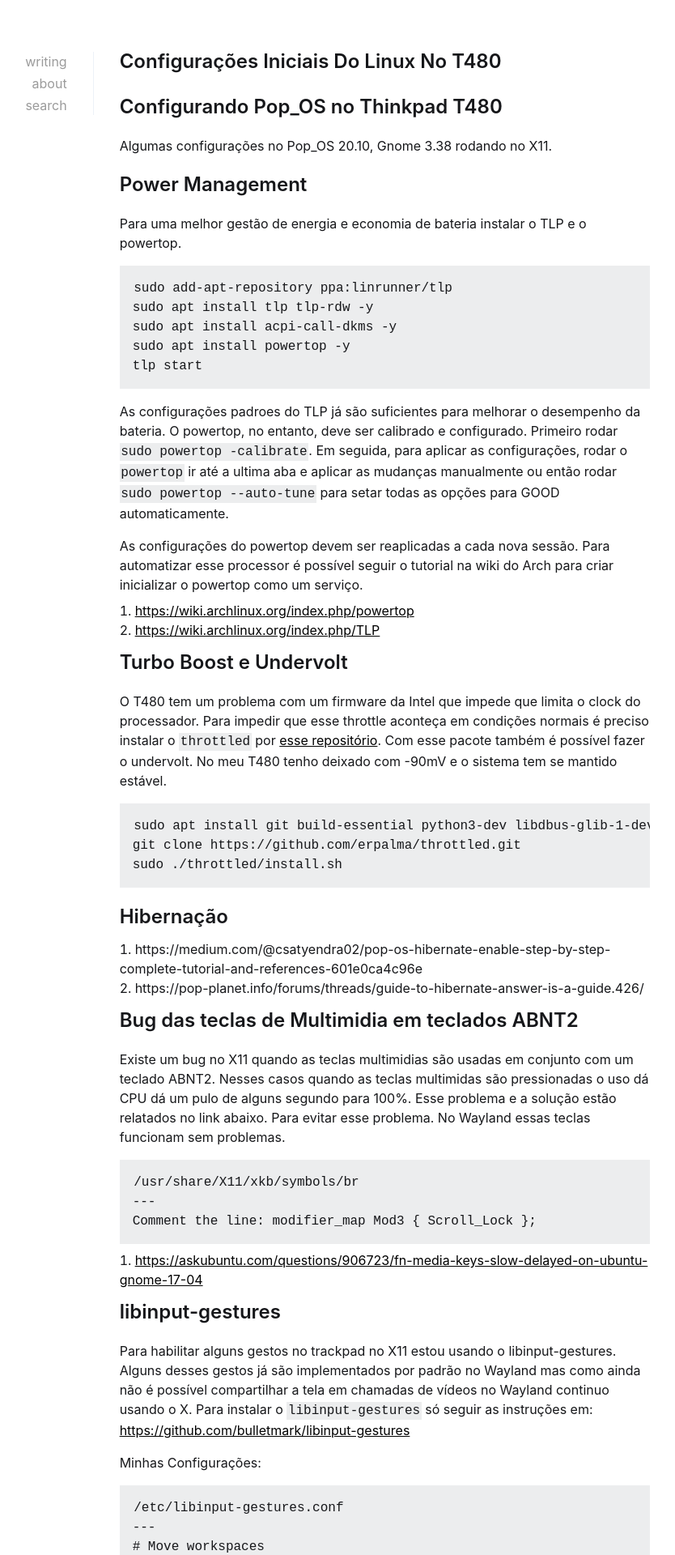
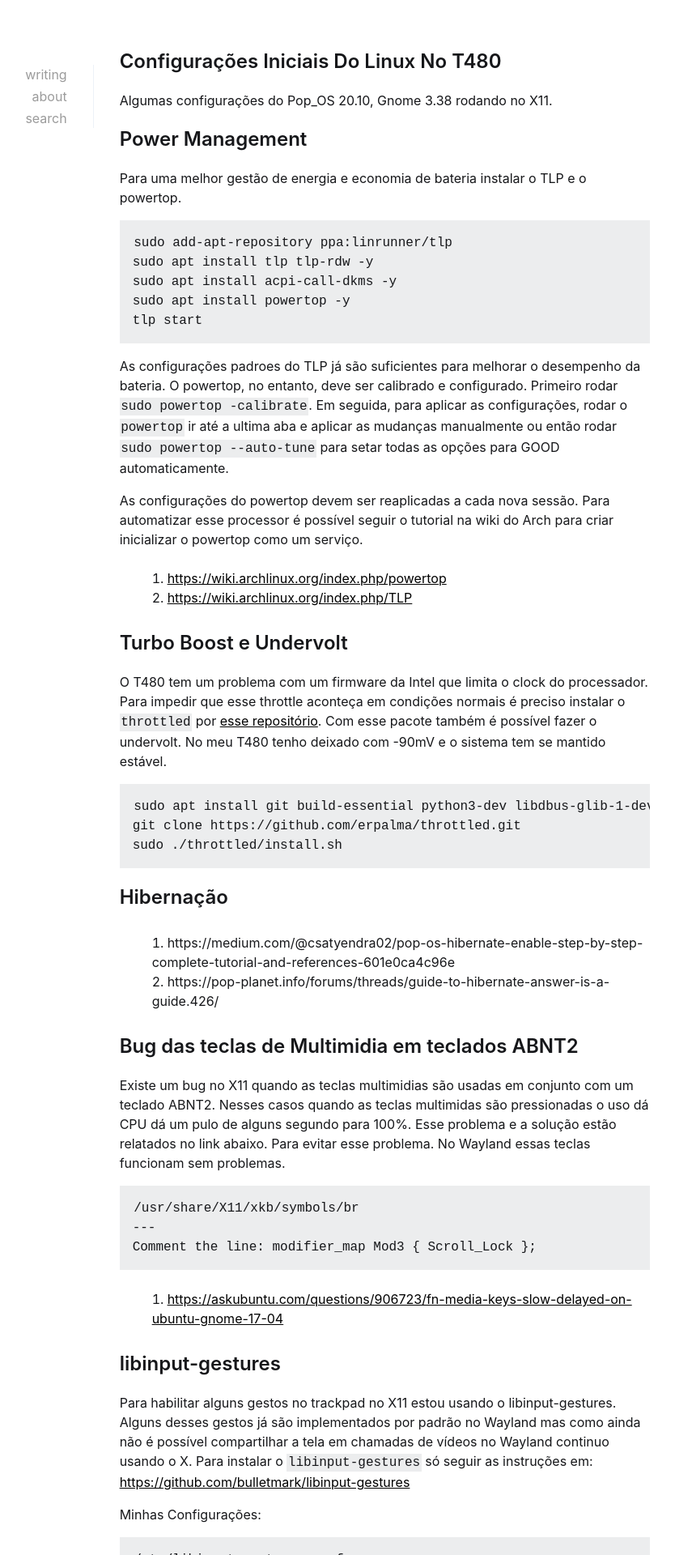
Before and after one commit to jtsilverio/jtsilverio.github.io, a Jekyll site: the page built from _posts/2021-04-02-Configurações-iniciais-do-Linux-no-T480.md, in a window 1280 px wide. Shown: the top 1920 px of the page at 81% size, without its empty margins (245-1079 px from the left). Built offline with Jekyll 4.4.1, drawn with Linux system fonts in a browser that asks for light colours.

Commit message:
css changes

````diff
--- a/_posts/2021-04-02-Configurações-iniciais-do-Linux-no-T480.md
+++ b/_posts/2021-04-02-Configurações-iniciais-do-Linux-no-T480.md
@@ -1,6 +1,4 @@
-# Configurando Pop_OS no Thinkpad T480
-
-Algumas configurações no Pop_OS 20.10, Gnome 3.38 rodando no X11.
+Algumas configurações do Pop_OS 20.10, Gnome 3.38 rodando no X11.
 
 ## Power Management
 Para uma melhor gestão de energia e economia de bateria instalar o TLP e o powertop.
@@ -22,7 +20,7 @@
 
 ## Turbo Boost e Undervolt
 
-O T480 tem um problema com um firmware da Intel que impede que limita o clock do processador. Para impedir que esse throttle aconteça em condições normais é preciso instalar o `throttled` por [esse repositório](https://github.com/erpalma/throttled). Com esse pacote também é possível fazer o undervolt. No meu T480 tenho deixado com -90mV e o sistema tem se mantido estável.
+O T480 tem um problema com um firmware da Intel que limita o clock do processador. Para impedir que esse throttle aconteça em condições normais é preciso instalar o `throttled` por [esse repositório](https://github.com/erpalma/throttled). Com esse pacote também é possível fazer o undervolt. No meu T480 tenho deixado com -90mV e o sistema tem se mantido estável.
 
 ```
 sudo apt install git build-essential python3-dev libdbus-glib-1-dev libgirepository1.0-dev libcairo2-dev python3-venv python3-wheel
--- a/_sass/_main.scss
+++ b/_sass/_main.scss
@@ -2,8 +2,8 @@
 	box-sizing:border-box;
 	background-color:inherit;
 	color:inherit;
-	margin:0;
-	padding:0;
+	//margin:0;
+	//padding:0;
 }
 
 body {
````
